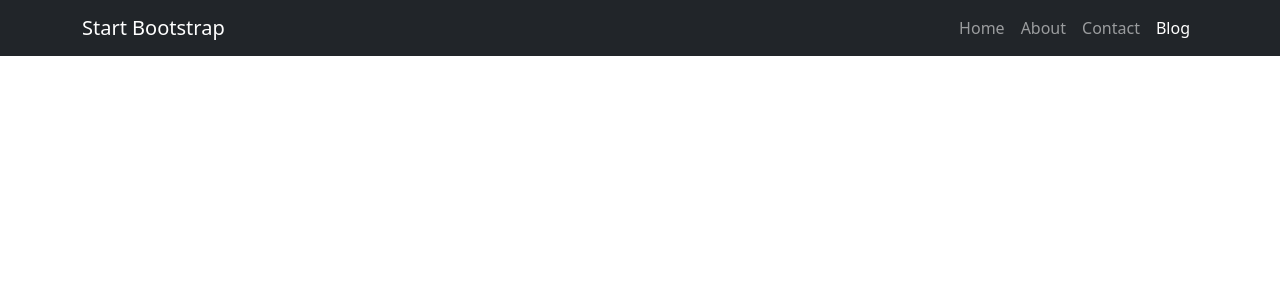
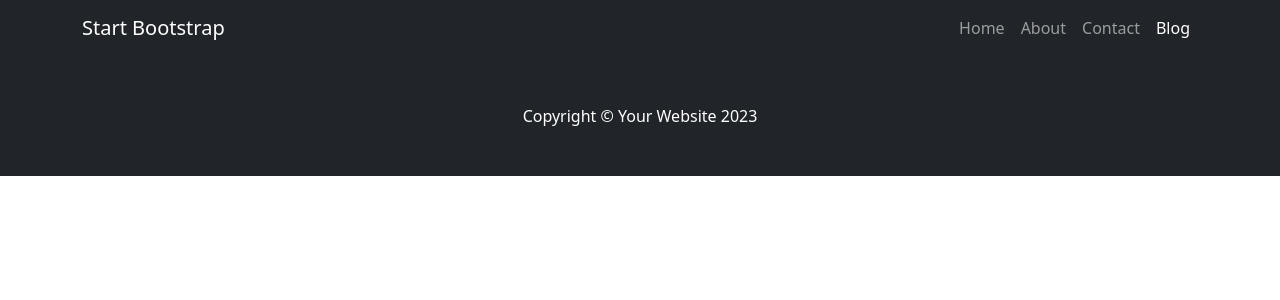
Before and after one commit to seriiserii825/vue-laravel-9, a Vue app: page / in a window 1280 px wide. Shown: the top 300 px of the page. Built offline with nearby package versions, Linux system fonts and the light colour scheme.

Commit message:
feat: footer

```diff
--- a/src/App.vue
+++ b/src/App.vue
@@ -1,7 +1,9 @@
 <script setup lang="ts">
 import Navigation from './components/navigation/Navigation.vue';
+import Footer from './components/footer/Footer.vue';
 </script>
 
 <template>
   <Navigation />
+  <Footer />
 </template>
--- /dev/null
+++ b/src/components/footer/Footer.vue
@@ -0,0 +1,11 @@
+<script setup lang="ts">
+</script>
+
+<template>
+  <!-- Footer-->
+  <footer class="py-5 bg-dark">
+    <div class="container">
+      <p class="m-0 text-center text-white">Copyright &copy; Your Website 2023</p>
+    </div>
+  </footer>
+</template>
```
